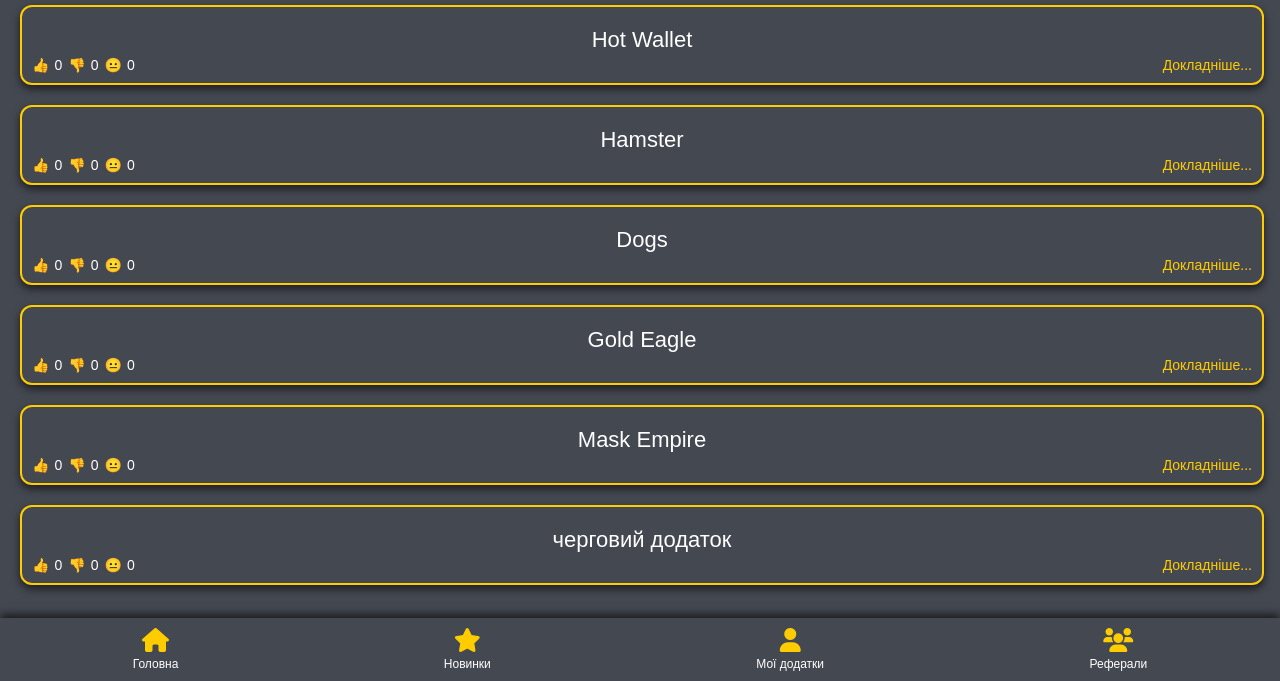
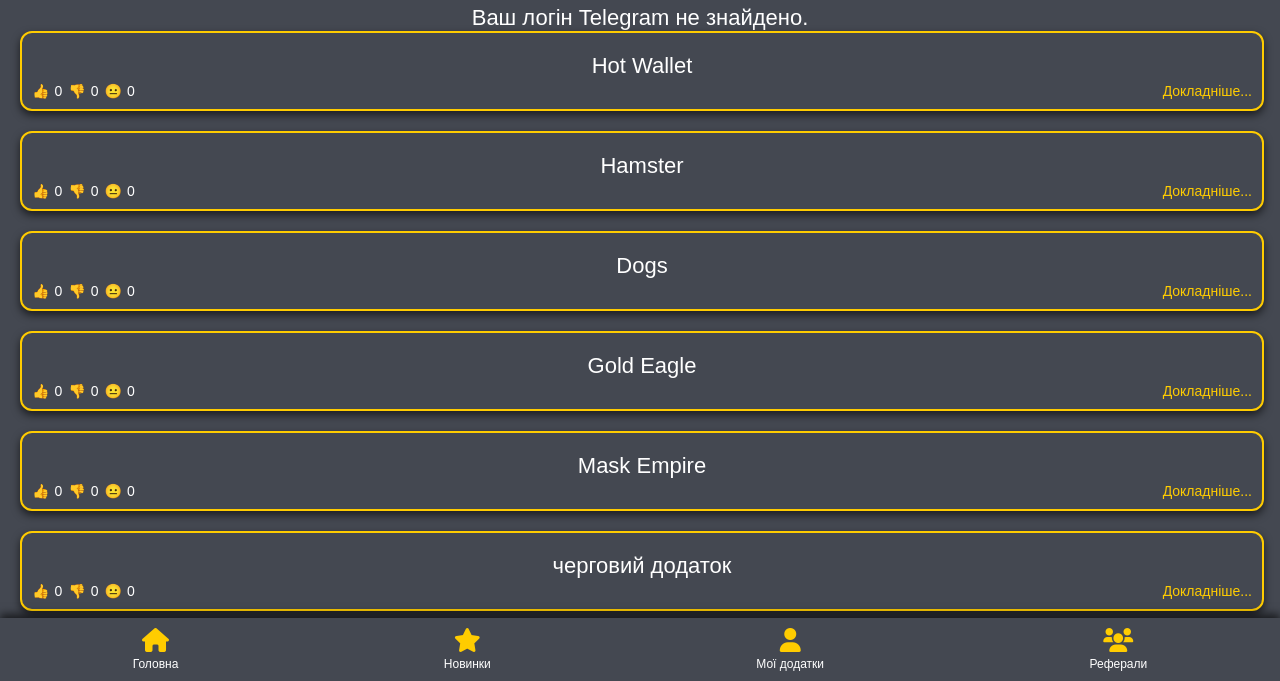
Before and after one commit to Ukrop86/miniapp, a plain HTML site: page index.html in a window 1280 px wide. Shown: the part 119-800 px from the top of the page. Drawn offline with Linux system fonts and the light colour scheme; no server answers; a script that the page names is missing.

Commit message:
Update index.html

```diff
--- a/index.html
+++ b/index.html
@@ -24,6 +24,7 @@
     <div class="container">
        <div id="home" class="tab-content">
             <div class="title">Рейтинг додатків</div>
+           <div id="user-login">Ваш логін Telegram не знайдено.</div>
             <div class="box">
                 Hot Wallet
                 <div class="box-content">
```
